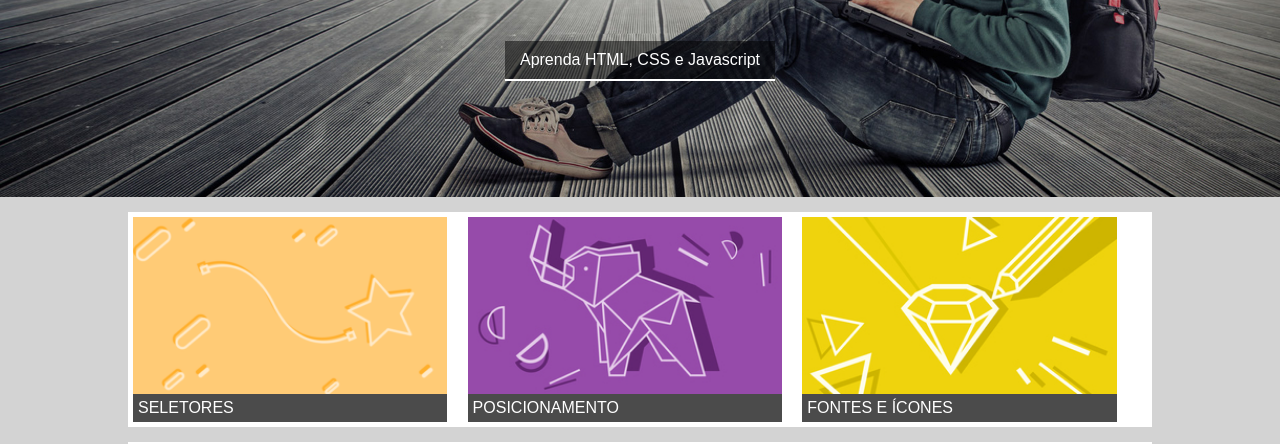
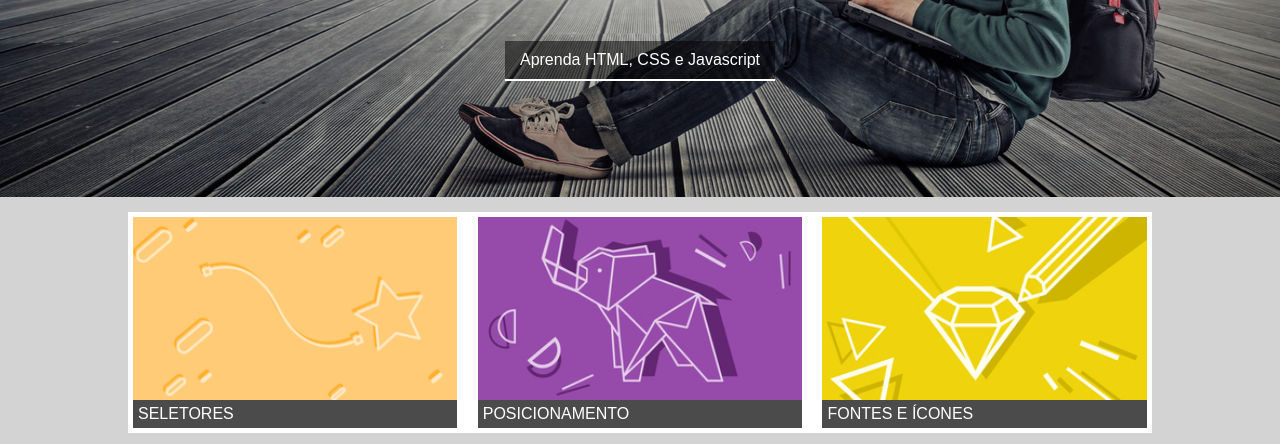
Before and after one commit to DouglasSantos94/projeto-1-web, a plain HTML site: page index.html in a window 1280 px wide. Shown: the part 304-748 px from the top of the page. Drawn offline with Linux system fonts and the light colour scheme.

Commit message:
tamanho dos cards alterado

```diff
--- a/css/estilo.css
+++ b/css/estilo.css
@@ -80,7 +80,7 @@ main{
 }
 
 .card{
-    width: 31%;
+    width: 32%;
     float: left;
     box-sizing: border-box;
 }
```
